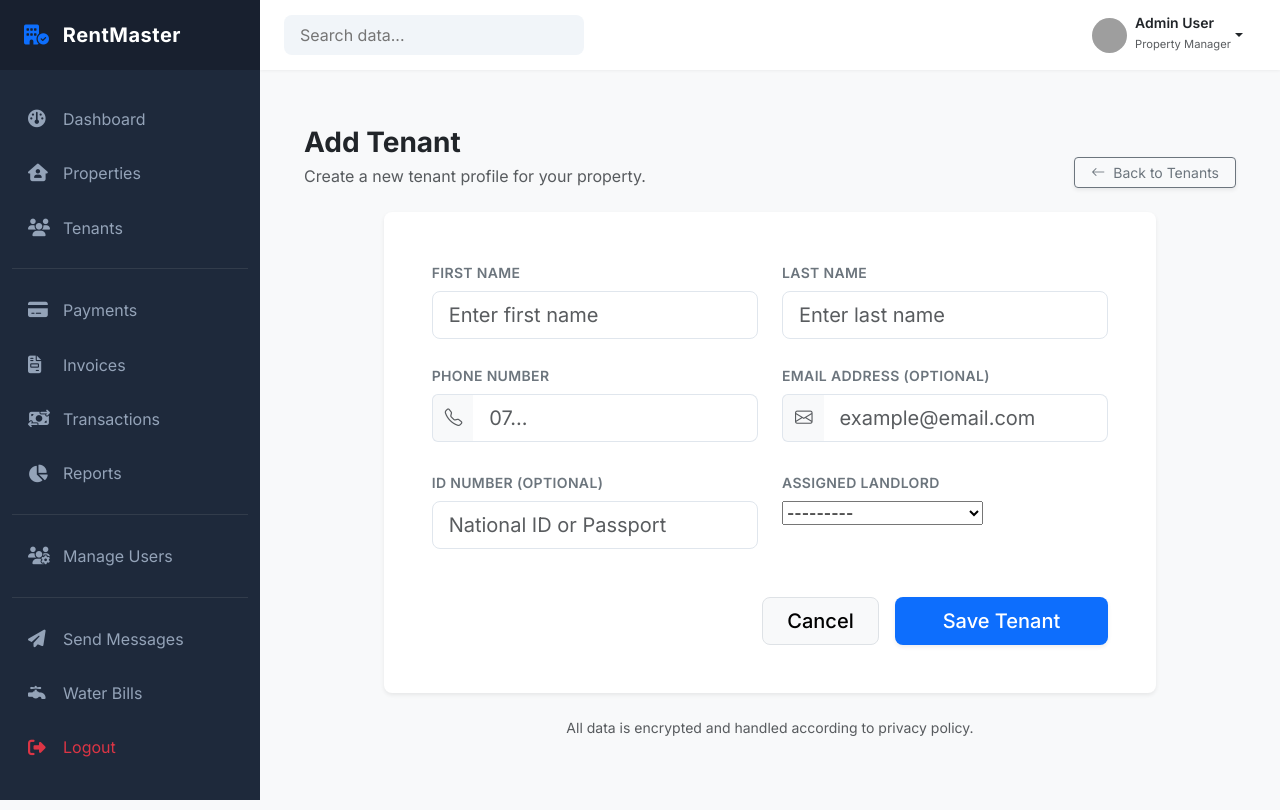
After one commit to LAFlame694/RS_694, a Django app: a page that uses templates/tenants/add_tenant.html in a window 1280 px wide. The commit adds this page. Run offline with Django 5.2, Linux system fonts and the light colour scheme; a user stored in the database is signed in; data comes from the database, SQL or seed files in the repository; both versions use the stored data as it was after the commit; some libraries are stand-ins or nearby versions; grey boxes are pictures that could not be loaded.

Commit message:
add tenant, assign tenant

```diff
--- a/properties/services/unit_service.py
+++ b/properties/services/unit_service.py
@@ -99,6 +99,10 @@ def assign_tenant_to_unit(unit: Unit, tenant: Tenant, rent_amount, start_date, c
     Assign a tenant to a unit.
     Creates a new tenancy and updates unit status.
     """
+
+    # ensure same landlord
+    if tenant.landlord != unit.property.landlord:
+        raise ValidationError("Tenant and Unit belong to diffrent landlords.")
 
     # check if unit is already occupied
     if unit.tenancies.filter(status=TenancyStatus.ACTIVE).exists():
--- /dev/null
+++ b/templates/tenants/add_tenant.html
@@ -0,0 +1,255 @@
+{% extends 'dashboard/base_dashboard.html' %}
+
+{% block title %}Add Tenant{%endblock %}
+
+{% block content %}
+<div class="container py-4">
+  <!-- Header Section -->
+  <div class="row mb-4 align-items-end">
+    <div class="col-sm-6">
+      <h1 class="h3 mb-1 fw-bold text-dark">Add Tenant</h1>
+      <p class="text-muted mb-0">
+        Create a new tenant profile for your property.
+      </p>
+    </div>
+    <div class="col-sm-6 text-sm-end mt-3 mt-sm-0">
+      <a
+        href="{% url 'tenant_list' %}"
+        class="btn btn-outline-secondary btn-sm px-3 shadow-sm"
+      >
+        <i class="bi bi-arrow-left me-1"></i> Back to Tenants
+      </a>
+    </div>
+  </div>
+
+  <!-- Error Messages Placeholder -->
+  {% if form.errors %}
+  <div class="alert alert-danger border-0 shadow-sm mb-4" role="alert">
+    <div class="d-flex">
+      <div class="me-2">
+        <i class="bi bi-exclamation-triangle-fill"></i>
+      </div>
+      <div>
+        <h6 class="alert-heading fw-bold mb-1">
+          Please correct the following errors:
+        </h6>
+        <ul class="mb-0 small">
+          {% for field, errors in form.errors.items %}
+          {% for error in errors %}
+          <li>{{ field.label|default:field|capfirst }}: {{ error }}</li>
+          {% endfor %}
+          {% endfor %}
+        </ul>
+      </div>
+    </div>
+  </div>
+  {% endif %}
+
+  <!-- Form Card -->
+  <div class="row justify-content-center">
+    <div class="col-lg-10">
+      <div class="card border-0 shadow-sm rounded-3">
+        <div class="card-body p-4 p-md-5">
+          <form method="post" novalidate>
+            {% csrf_token %}
+
+            <div class="row g-4">
+              <!-- First Name -->
+              <div class="col-md-6">
+                <label
+                  for="first_name"
+                  class="form-label fw-semibold text-secondary small text-uppercase"
+                  >First Name</label
+                >
+                <input
+                  type="text"
+                  name="first_name"
+                  value="{{ form.first_name.value|default:'' }}"
+                  id="first_name"
+                  class="form-control form-control-lg shadow-none {% if form.first_name.errors %}is-invalid{% endif %}"
+                  placeholder="Enter first name"
+                  required
+                />
+                <div class="invalid-feedback">First name is required.</div>
+              </div>
+
+              <!-- Last Name -->
+              <div class="col-md-6">
+                <label
+                  for="last_name"
+                  class="form-label fw-semibold text-secondary small text-uppercase"
+                  >Last Name</label
+                >
+                <input
+                  type="text"
+                  name="last_name"
+                  value="{{ form.last_name.value|default:'' }}"
+                  id="last_name"
+                  class="form-control form-control-lg shadow-none {% if form.last_name.errors %}is-invalid{% endif %}"
+                  placeholder="Enter last name"
+                  required
+                />
+                <div class="invalid-feedback">Last name is required.</div>
+              </div>
+
+              <!-- Phone Number -->
+              <div class="col-md-6">
+                <label
+                  for="phone"
+                  class="form-label fw-semibold text-secondary small text-uppercase"
+                  >Phone Number</label
+                >
+                <div class="input-group">
+                  <span
+                    class="input-group-text bg-light border-end-0 text-muted"
+                    ><i class="bi bi-telephone"></i
+                  ></span>
+                  <input
+                    type="tel"
+                    name="phone_number"
+                    value="{{ form.phone_number.value|default:'' }}"
+                    id="phone"
+                    class="form-control form-control-lg border-start-0 shadow-none {% if form.phone.errors %}is-invalid{% endif %}"
+                    placeholder="07..."
+                    required
+                  />
+                </div>
+                <div class="invalid-feedback d-block">
+                  {% if form.phone.errors %}{{ form.phone.errors.0 }}{% endif %}
+                </div>
+              </div>
+
+              <!-- Email Address -->
+              <div class="col-md-6">
+                <label
+                  for="email"
+                  class="form-label fw-semibold text-secondary small text-uppercase"
+                  >Email Address (Optional)</label
+                >
+                <div class="input-group">
+                  <span
+                    class="input-group-text bg-light border-end-0 text-muted"
+                    ><i class="bi bi-envelope"></i
+                  ></span>
+                  <input
+                    type="email"
+                    name="email"
+                    value="{{ form.email.value|default:'' }}"
+                    id="email"
+                    class="form-control form-control-lg border-start-0 shadow-none"
+                    placeholder="example@email.com"
+                  />
+                </div>
+              </div>
+
+              <!-- ID Number -->
+              <div class="col-md-6">
+                <label
+                  for="id_number"
+                  class="form-label fw-semibold text-secondary small text-uppercase"
+                  >ID Number (Optional)</label
+                >
+                <input
+                  type="text"
+                  name="id_number"
+                  value="{{ form.id_number.value|default:'' }}"
+                  id="id_number"
+                  class="form-control form-control-lg shadow-none"
+                  placeholder="National ID or Passport"
+                />
+              </div>
+
+              <!-- Landlord Dropdown -->
+                {% if form.landlord %}
+                <div class="col-md-6">
+                    <label class="form-label fw-semibold text-secondary small text-uppercase">
+                        Assigned Landlord
+                    </label>
+
+                    {{ form.landlord }}
+
+                    {% if form.landlord.errors %}
+                    <div class="invalid-feedback d-block">
+                        {{ form.landlord.errors.0 }}
+                    </div>
+                {% endif %}
+                </div>
+                {% endif %}
+            </div>
+
+            <!-- Action Buttons -->
+            <div class="row mt-5">
+              <div class="col-12 d-flex justify-content-end gap-3">
+                <a
+                  href="{% url 'tenant_list' %}"
+                  class="btn btn-light btn-lg px-4 fw-medium border"
+                  >Cancel</a
+                >
+                <button
+                  type="submit"
+                  class="btn btn-primary btn-lg px-5 fw-medium shadow-sm"
+                >
+                  Save Tenant
+                </button>
+              </div>
+            </div>
+          </form>
+        </div>
+      </div>
+      <p class="text-center text-muted mt-4 small">
+        All data is encrypted and handled according to privacy policy.
+      </p>
+    </div>
+  </div>
+</div>
+
+<style>
+  /* Subtle dashboard enhancements */
+  body {
+    background-color: #f8f9fa; /* Light neutral background */
+  }
+
+  .form-control,
+  .form-select,
+  .input-group-text {
+    border-color: #e0e6ed;
+  }
+
+  .form-control:focus,
+  .form-select:focus {
+    border-color: #3b82f6; /* Soft primary blue */
+    box-shadow: 0 0 0 0.25rem rgba(59, 130, 246, 0.1);
+  }
+
+  .card {
+    border-radius: 12px;
+  }
+
+  .btn-primary {
+    background-color: #0d6efd;
+    border: none;
+    transition: all 0.2s ease-in-out;
+  }
+
+  .btn-primary:hover {
+    background-color: #0b5ed7;
+    transform: translateY(-1px);
+    box-shadow: 0 4px 12px rgba(13, 110, 253, 0.15);
+  }
+
+  .form-label {
+    letter-spacing: 0.025em;
+  }
+
+  /* Bootstrap Icon alignment fix */
+  .input-group-text i {
+    font-size: 1.1rem;
+  }
+</style>
+
+<!-- Bootstrap Icons CDN (Optional, recommended for the icons used above) -->
+<link
+  rel="stylesheet"
+  href="https://cdn.jsdelivr.net/npm/bootstrap-icons@1.11.0/font/bootstrap-icons.css"
+/>
+{% endblock %}
--- /dev/null
+++ b/tenants/forms.py
@@ -0,0 +1,27 @@
+from django import forms
+
+from tenants.models import Tenant
+from accounts.models import User
+from accounts.choices import Role
+
+# ceate your forms here.
+class TenantForm(forms.ModelForm):
+    class Meta:
+        model = Tenant
+        fields = [
+            "first_name",
+            "last_name",
+            "phone_number",
+            "email",
+            "id_number",
+            "landlord" # only used by system admin
+        ]
+
+    def __init__(self, *args, user=None, **kwargs):
+        super().__init__(*args, **kwargs)
+
+        # hide landlord field unless system admin
+        if user and user.role != Role.SYSTEM_ADMIN:
+            self.fields.pop("landlord")
+        else:
+            self.fields["landlord"].queryset = User.objects.filter(role=Role.LANDLORD)
--- a/tenants/models.py
+++ b/tenants/models.py
@@ -83,6 +83,10 @@ class Tenant(models.Model):
             UniqueConstraint(
                 fields=["id_number", "landlord"],
                 name="unique_id_per_landlord"
+            ),
+            UniqueConstraint(
+                fields=["phone_number", "landlord"],
+                name="unique_phone_per_landlord"
             )
         ]
 
--- a/tenants/urls.py
+++ b/tenants/urls.py
@@ -3,4 +3,6 @@ from . import views
 
 urlpatterns = [
     path('', views.tenant_list_view, name='tenant_list'),
+    path('add/', views.add_tenant_view, name='add_tenant'),
+    path('assign/<int:tenant_id>/', views.assign_tenant_view, name="assign_tenant"),
 ]
--- a/tenants/views.py
+++ b/tenants/views.py
@@ -1,9 +1,87 @@
-from django.shortcuts import render
+from django.shortcuts import render, redirect, get_object_or_404
+from django.contrib import messages
+from django.contrib.auth.decorators import login_required
+from django.core.exceptions import ValidationError
+from django.views.decorators.http import require_POST
+
+from .forms import TenantForm
+from .models import Tenant
+from properties.models import Unit
+from properties.choices import UnitStatus
+from properties.services.unit_service import assign_tenant_to_unit, vacate_unit
 from .services.tenant_service import (
-    get_tenants_for_user
+    get_tenants_for_user,
+    create_tenant
 )
 
 # Create your views here.
+@login_required
+def assign_tenant_view(request, tenant_id):
+    tenant = get_object_or_404(Tenant, id=tenant_id)
+
+    # get available units (same landlord + vacant units only)
+    available_units = Unit.objects.filter(
+        property__landlord=tenant.landlord,
+        status=UnitStatus.VACANT
+    ).select_related("property")
+
+    if request.method == "POST":
+        unit_id = request.POST.get("unit")
+        rent_amount = request.POST.get("rent_amount")
+        start_date = request.POST.get("start_date")
+
+        try:
+            unit = Unit.objects.get(id=unit_id)
+
+            assign_tenant_to_unit(
+                unit=unit,
+                tenant=tenant,
+                rent_amount=rent_amount,
+                start_date=start_date,
+                created_by=request.user
+            )
+
+            messages.success(request, "Tenant assigned successfully.")
+            return redirect("tenant_list")
+        except ValidationError as e:
+            messages.error(request, e.message)
+
+        except Unit.DoesNotExist:
+            messages.error(request, "Invalid unit selected.")
+
+    return render(request, "tenants/assign_tenant.html", {
+        "tenant": tenant,
+        "available_units": available_units
+    })
+
+def add_tenant_view(request):
+    if request.method == "POST":
+        form = TenantForm(request.POST, user=request.user)
+
+        if form.is_valid():
+            try:
+                create_tenant(
+                    first_name=form.cleaned_data["first_name"],
+                    last_name=form.cleaned_data["last_name"],
+                    phone_number=form.cleaned_data["phone_number"],
+                    email=form.cleaned_data.get("email"),
+                    id_number=form.cleaned_data.get("id_number"),
+                    landlord=form.cleaned_data.get("landlord"),
+                    created_by=request.user
+                )
+
+                messages.success(request, "Tenant created successfully.")
+                return redirect("tenant_list")
+
+            except ValidationError as e:
+                form.add_error(None, e.message)
+    else:
+        form = TenantForm(user=request.user)
+
+    return render(request, "tenants/add_tenant.html", {
+        "form": form
+    })
+
 def tenant_list_view(request):
     tenants = get_tenants_for_user(request.user)
 
```
Also changed, not shown: templates/tenants/assign_tenant.html (added, +62 -0 lines), templates/tenants/tenant_list.html (+23 -35 lines), tenants/services/tenant_service.py (+57 -0 lines), db.sqlite3, 1 other file.
